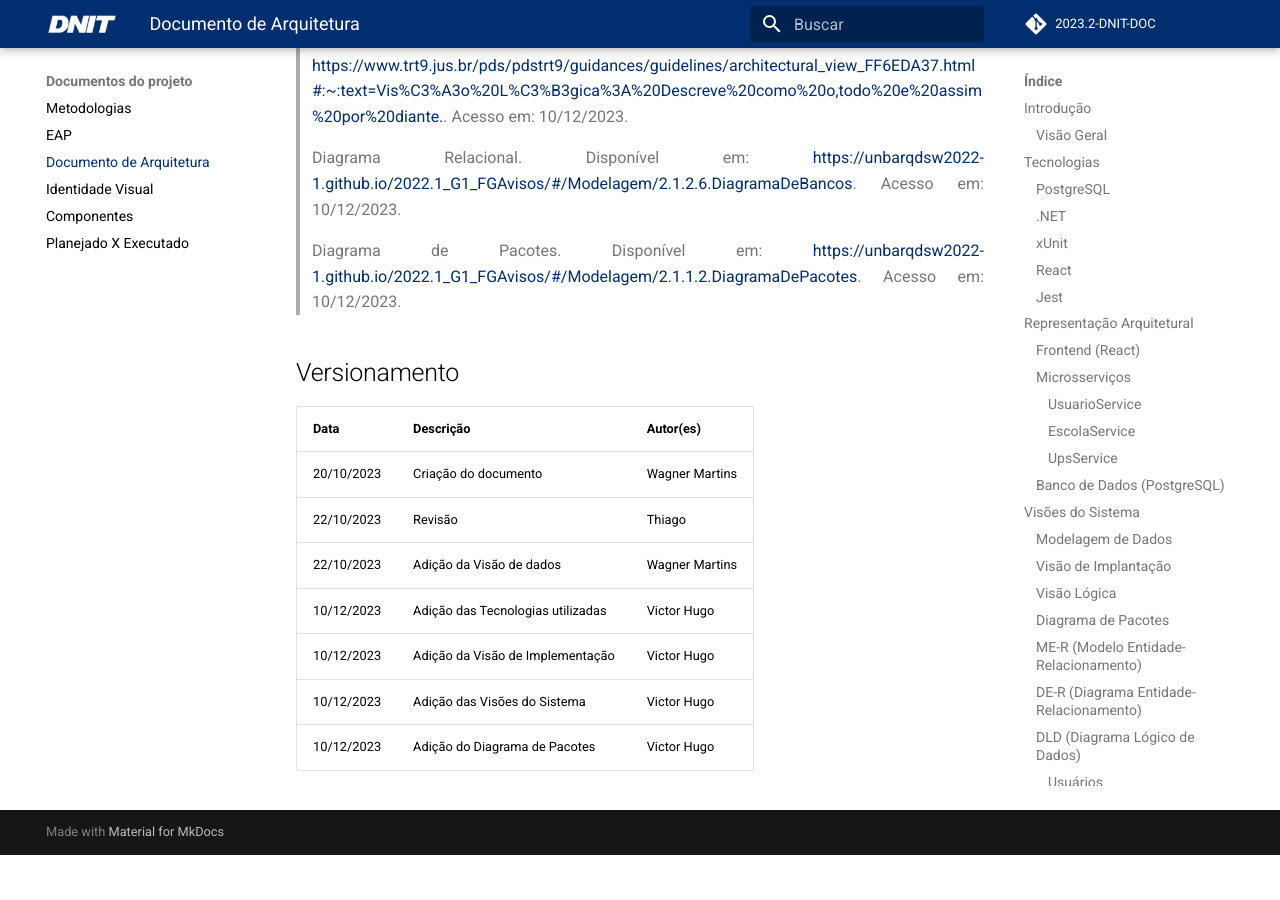
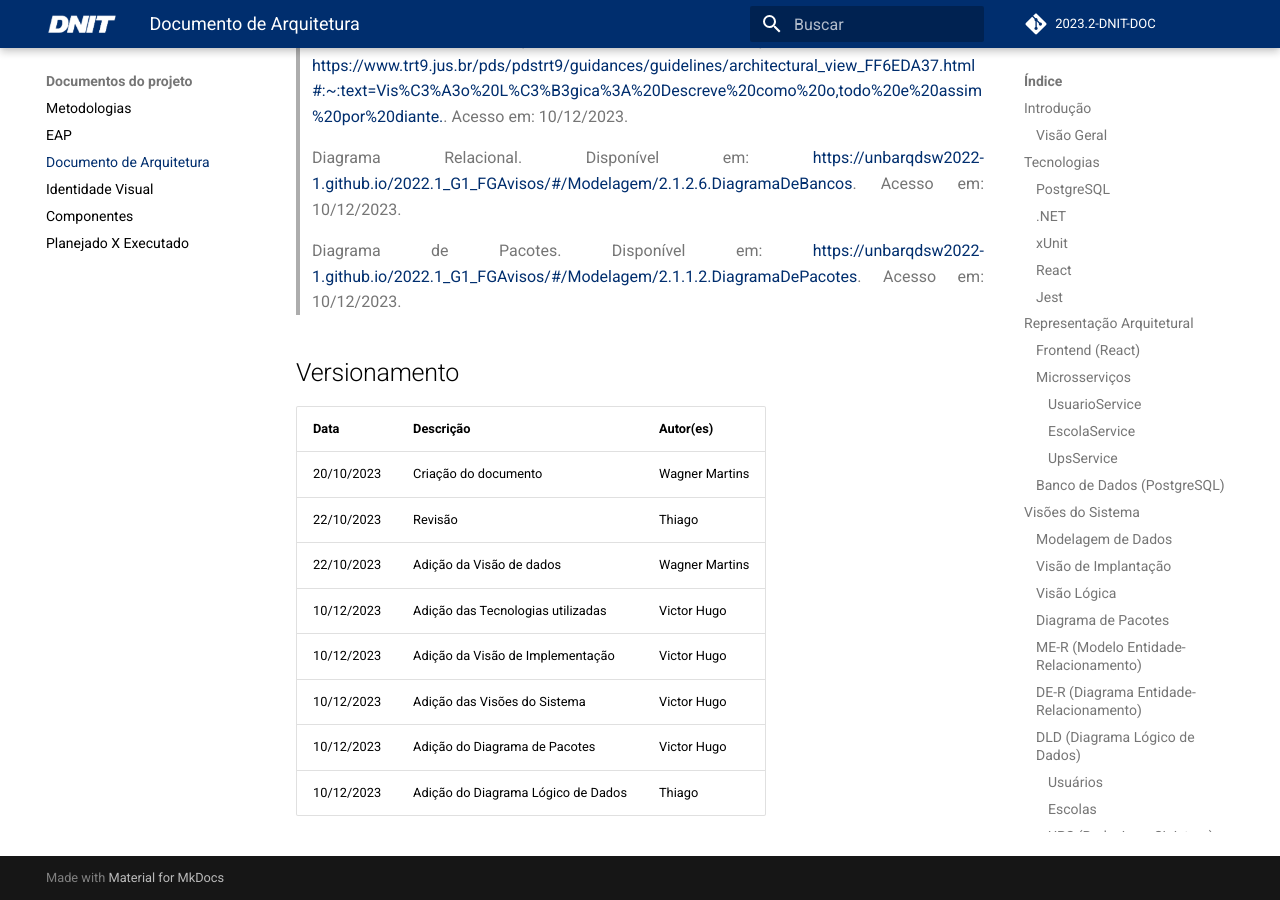
Before and after one commit to fga-eps-mds/2023.2-Dnit-DOC, an MkDocs documentation site: the page built from docs/documentos-projeto/arquitetura.md, in a window 1280 px wide and 900 px high, scrolled down 11649 px. Built offline with MkDocs 1.6.1 and Material for MkDocs 9.7.7, drawn with Linux system fonts in a browser that asks for light colours; comment, search, counter and statistics services are not loaded; before the commit the page ends 12504 px from its top, so only the background shows below that.

Commit message:
adicionando versionamento

```diff
--- a/docs/documentos-projeto/arquitetura.md
+++ b/docs/documentos-projeto/arquitetura.md
@@ -147,3 +147,4 @@ O DLD serve para especificar a um nível mais lógico as entidades, cada atribut
 | 10/12/2023 | Adição da Visão de Implementação | Victor Hugo |
 | 10/12/2023 | Adição das Visões do Sistema | Victor Hugo |
 | 10/12/2023 | Adição do Diagrama de Pacotes | Victor Hugo |
+| 10/12/2023 | Adição do Diagrama Lógico de Dados | Thiago |
```
